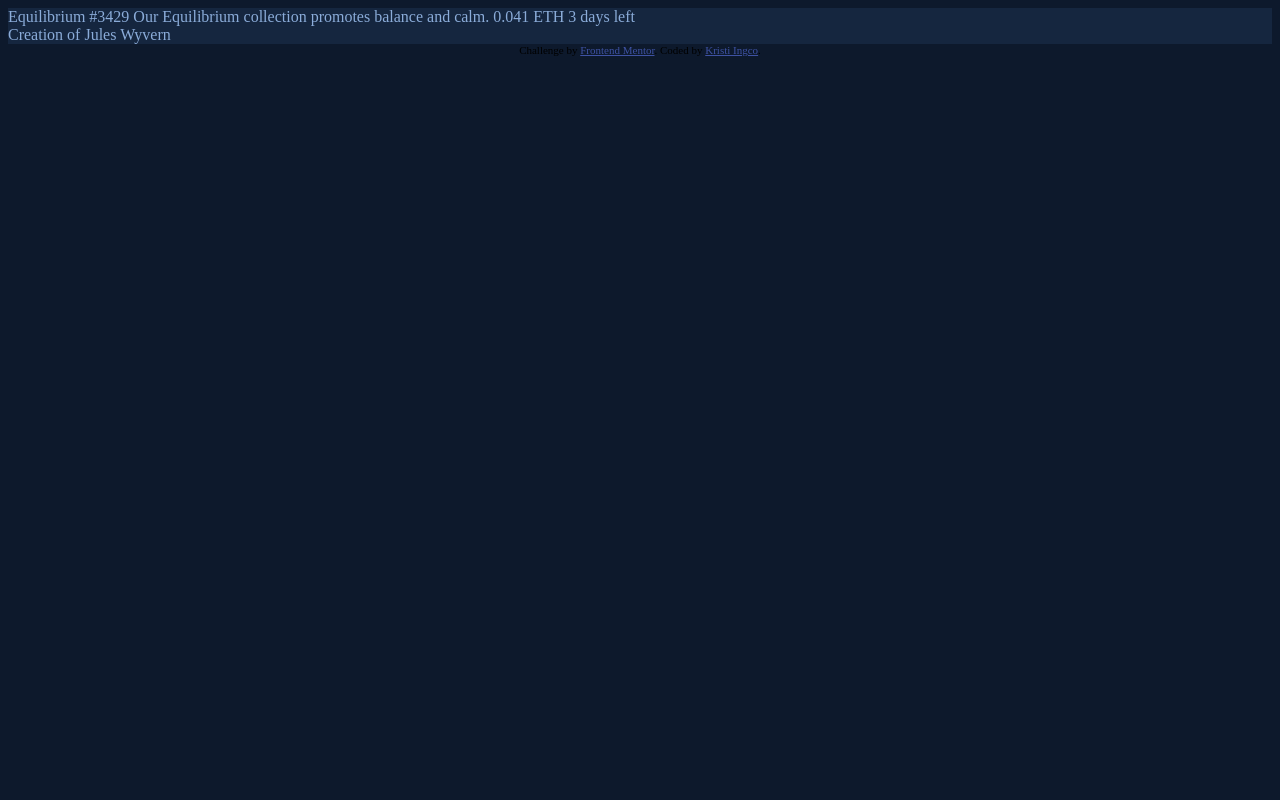
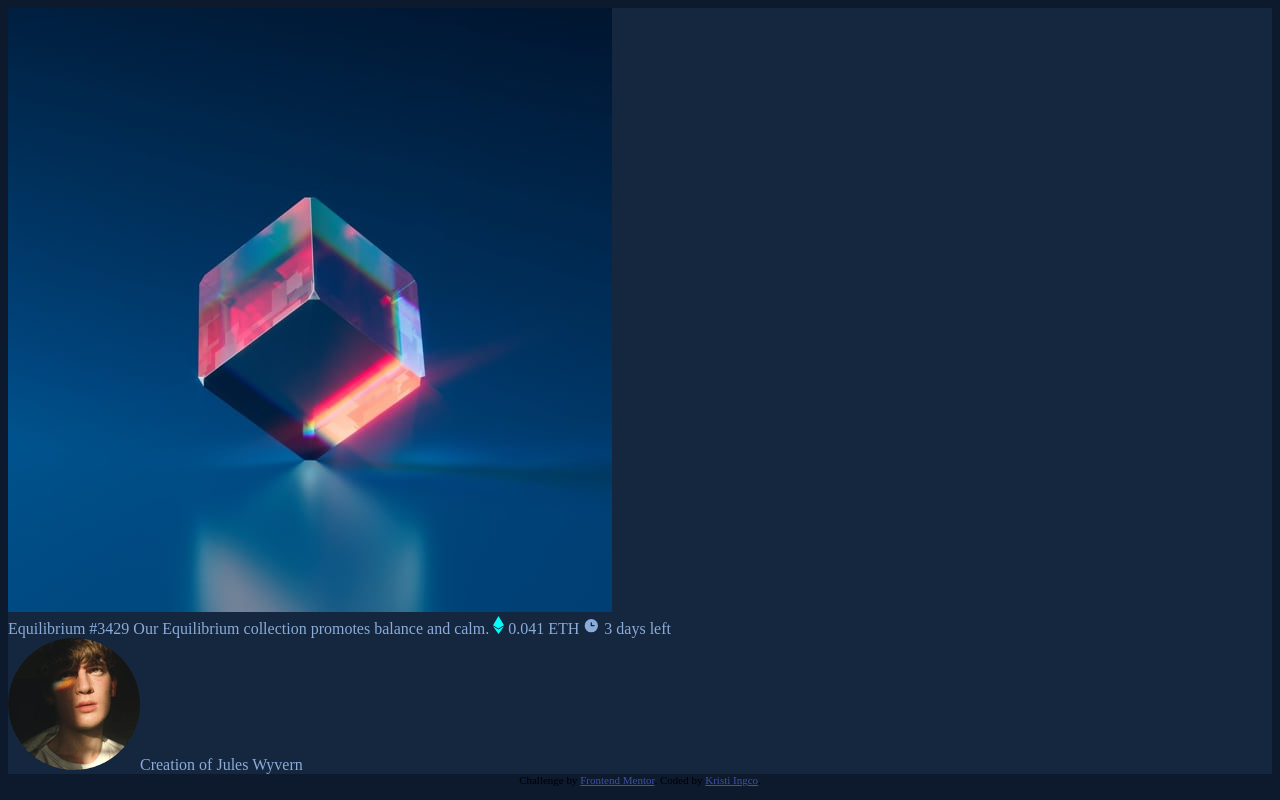
Before and after one commit to MatteoBuxman/preview-card-component, a plain HTML site: page index.html in a window 1280 px wide. Drawn offline with Linux system fonts and the light colour scheme.

Commit message:
Add images and icons

```diff
--- a/index.html
+++ b/index.html
@@ -18,18 +18,19 @@
 
   <div class="card">
     <div class="card-image">
-
+      <img src="images/image-equilibrium.jpg" alt="Equilibrium"/>
     </div>
     <div class="card-details">
       Equilibrium #3429
 
       Our Equilibrium collection promotes balance and calm.
-
+      <img src="images/icon-ethereum.svg" alt="Ethereum Icon"/>
       0.041 ETH
+      <img src="images/icon-clock.svg" alt="Clock Icon"/>
       3 days left
     </div>
     <div class="card-creator">
-      Creation of Jules Wyvern
+      <img src="images/image-avatar.png" alt="Creator Avatar">Creation of Jules Wyvern
     </div>
 
   </div>
```
